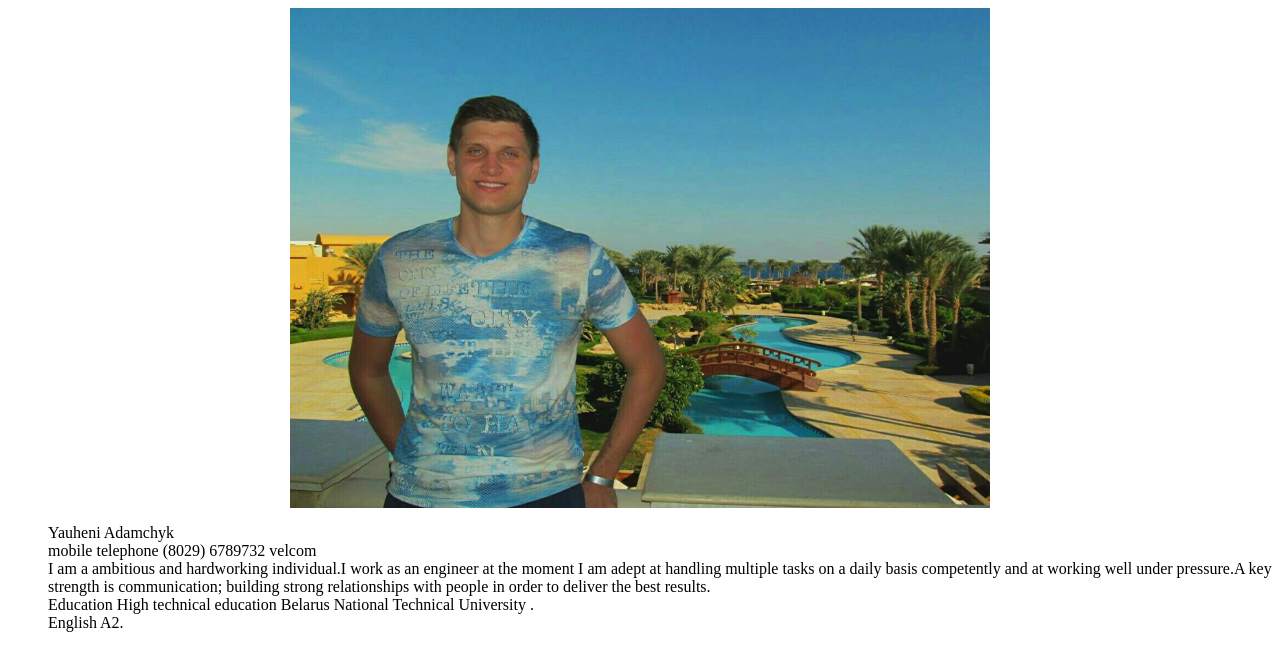
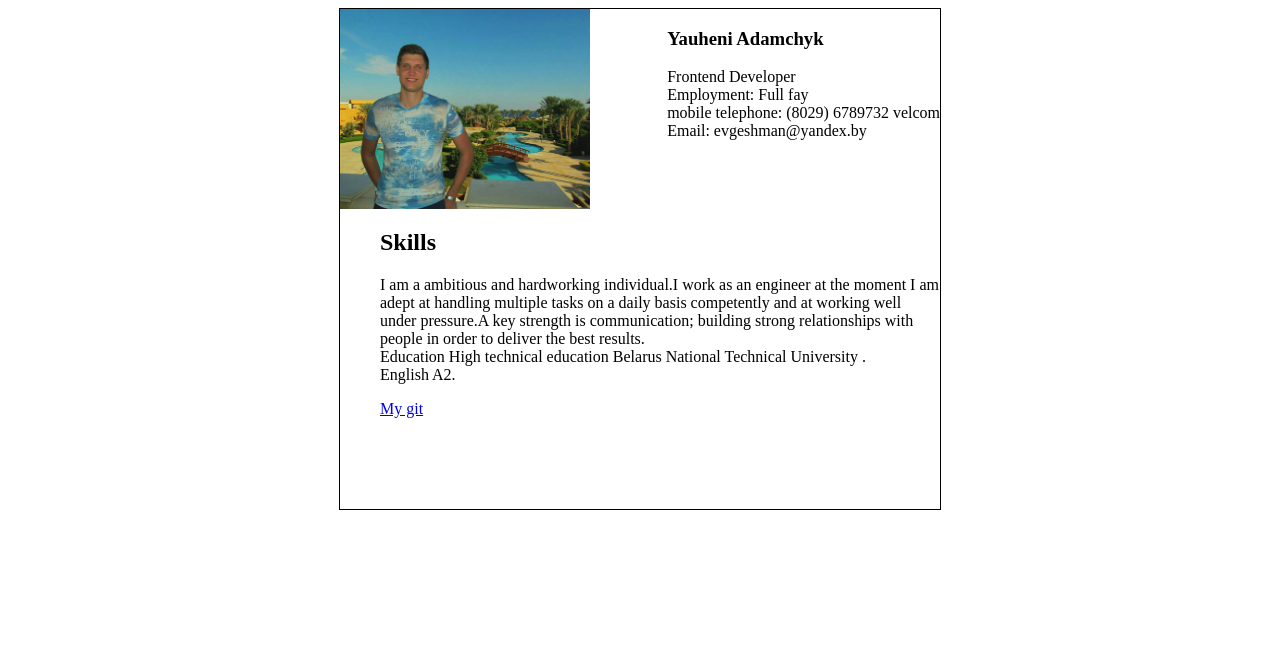
Before and after one commit to zhenya-adamchyk/rsschool-cv, a plain HTML site: page index.html in a window 1280 px wide. Drawn offline with Linux system fonts and the light colour scheme.

Commit message:
feat: add index and css files

```diff
--- a/index.html
+++ b/index.html
@@ -7,20 +7,33 @@
     <title>Document</title>
 </head>
 <body>
+    <div class="mainblock">
         <header class="header">
+            <div class="main">
                 <div class="avatar">
-            <img class="avatar-image" src="av.jpg" alt="">
+                    <img class="avatar-image" src="av.jpg" alt="My photo">
                 </div>
-        <ul class="options">
-            <li class="params"> Yauheni Adamchyk</li>
-            <li class="params">mobile telephone (8029) 6789732 velcom</li>
+                <div class="info">
+                    <h3>Yauheni Adamchyk</h3>
+                    <div>Frontend Developer</div>
+                    <div>Employment: Full fay</div>
+                    <div>mobile telephone: (8029) 6789732 velcom</div>
+                    <div>Email: evgeshman@yandex.by</div>
+                </div>
+            </div>
+            <ul class="section">
+                <li class="params"><h2>Skills</h2></li>
                 <li class="params">I am a ambitious and hardworking individual.I work as an engineer at the moment
                     I am adept at handling multiple tasks on a daily basis competently and at working well under pressure.A key strength is communication; building strong relationships with people in order to deliver the best results.</li>
                 <li class="params">Education High technical education Belarus National Technical University .</li>
                 <li class="params">English A2.</li>
             </ul>
-
-
         </header>
+        <footer>
+            <ul class="section">
+                <li class="params"><a href="https://github.com/zhenya-adamchyk">My git</a></li>
+            </ul>
+        </footer>
+    </div>
 </body>
 </html>
--- a/style.css
+++ b/style.css
@@ -1,15 +1,27 @@
 .header {
+
 }
 .avatar {
     display: flex;
 }
 .avatar-image {
-    width: 700px;
-    height: 500px;
+    width: 250px;
+    height: 200px;
     margin: 0 auto;
 }
-.options {
+.section {
+
 }
 .params {
     list-style: none;
 }
+.main {
+    display: flex;
+    justify-content: space-between;
+}
+.mainblock {
+    width: 600px;
+    height: 500px;
+    margin: 0 auto;
+    border: 1px black solid;
+}
```
Lines whose indentation alone changed are shown as unchanged.
